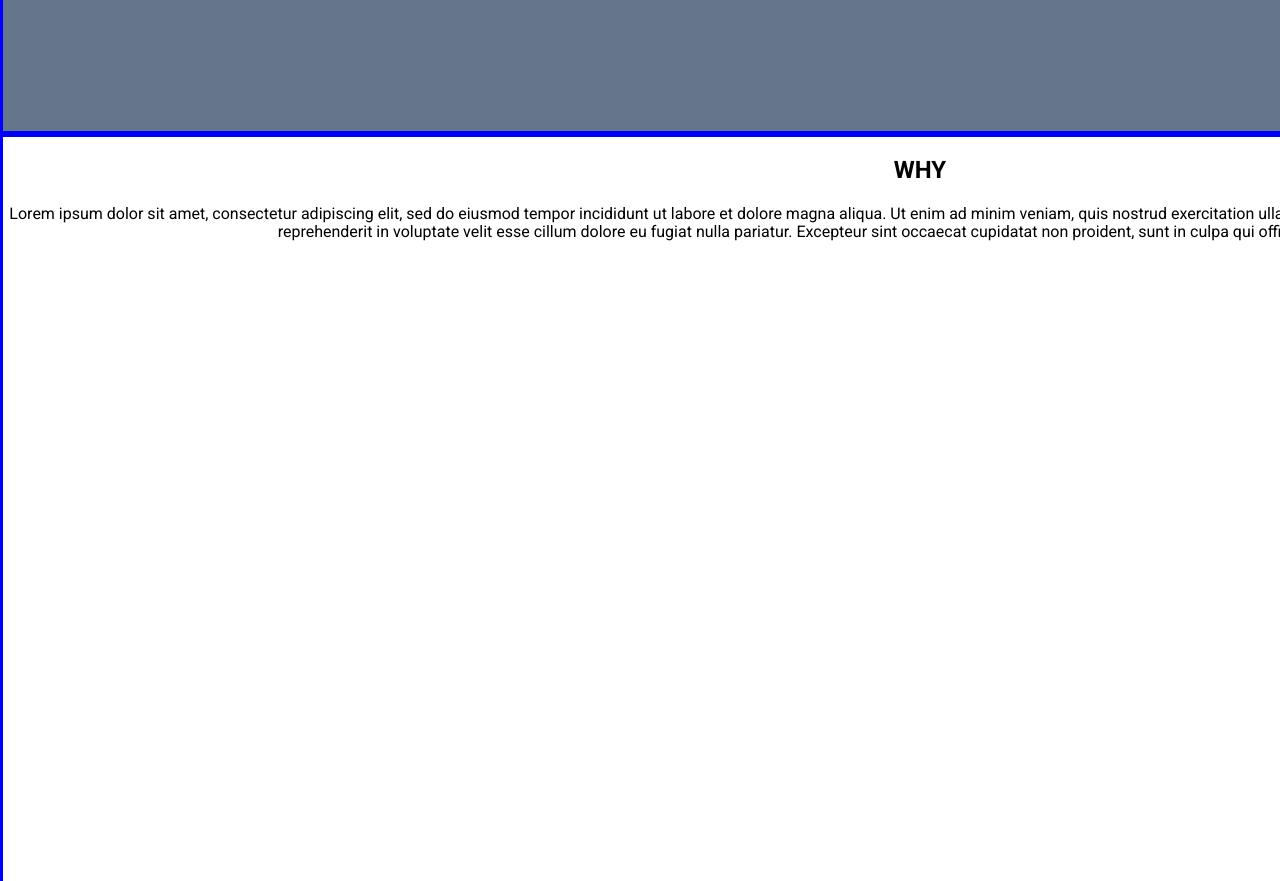
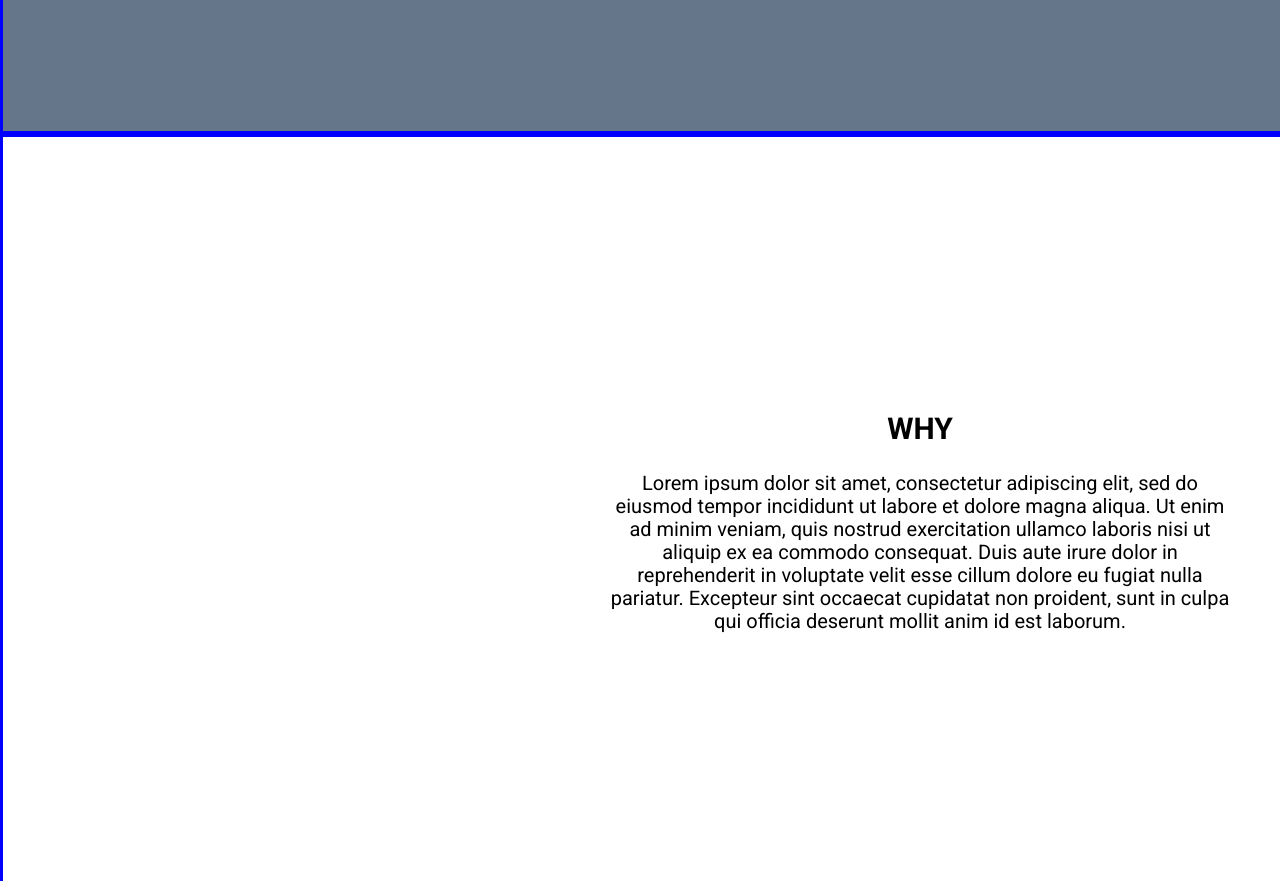
Before and after one commit to DominicAsio32/Level-Ground-WireFrame, a plain HTML site: page index.html in a window 1280 px wide. Shown: the part 660-1541 px from the top of the page. Drawn offline with Linux system fonts and the light colour scheme; a script that the page names is missing.

Commit message:
styled font and padding of midTopSection

```diff
--- a/css/styles.css
+++ b/css/styles.css
@@ -79,6 +79,8 @@ header div,
 /* This section will stylize the 'midTopSection */
 .midTopSection {
     text-align: center;
+    padding: 250px 600px;
+    font-size: 20px;
 }
 
 .veryTopSection,
```
